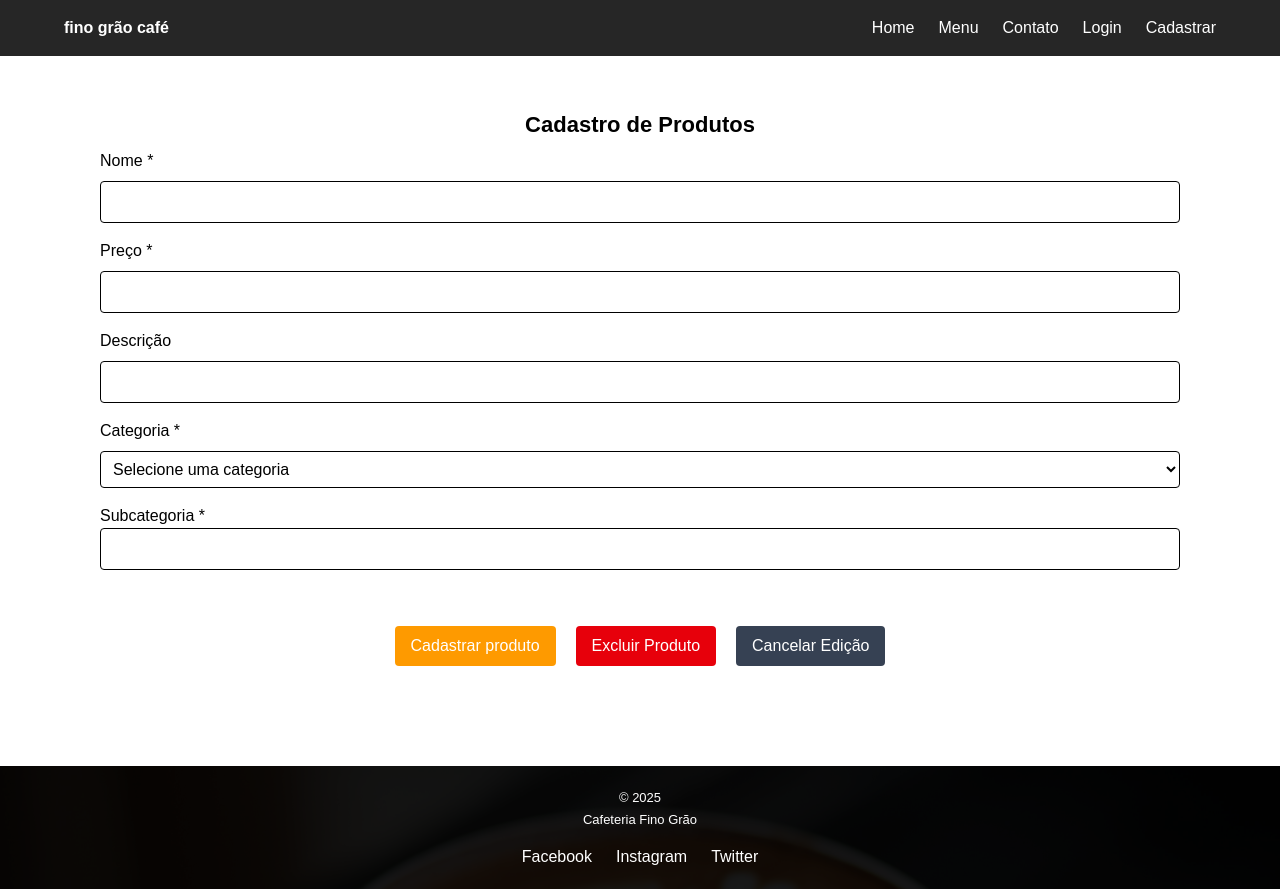
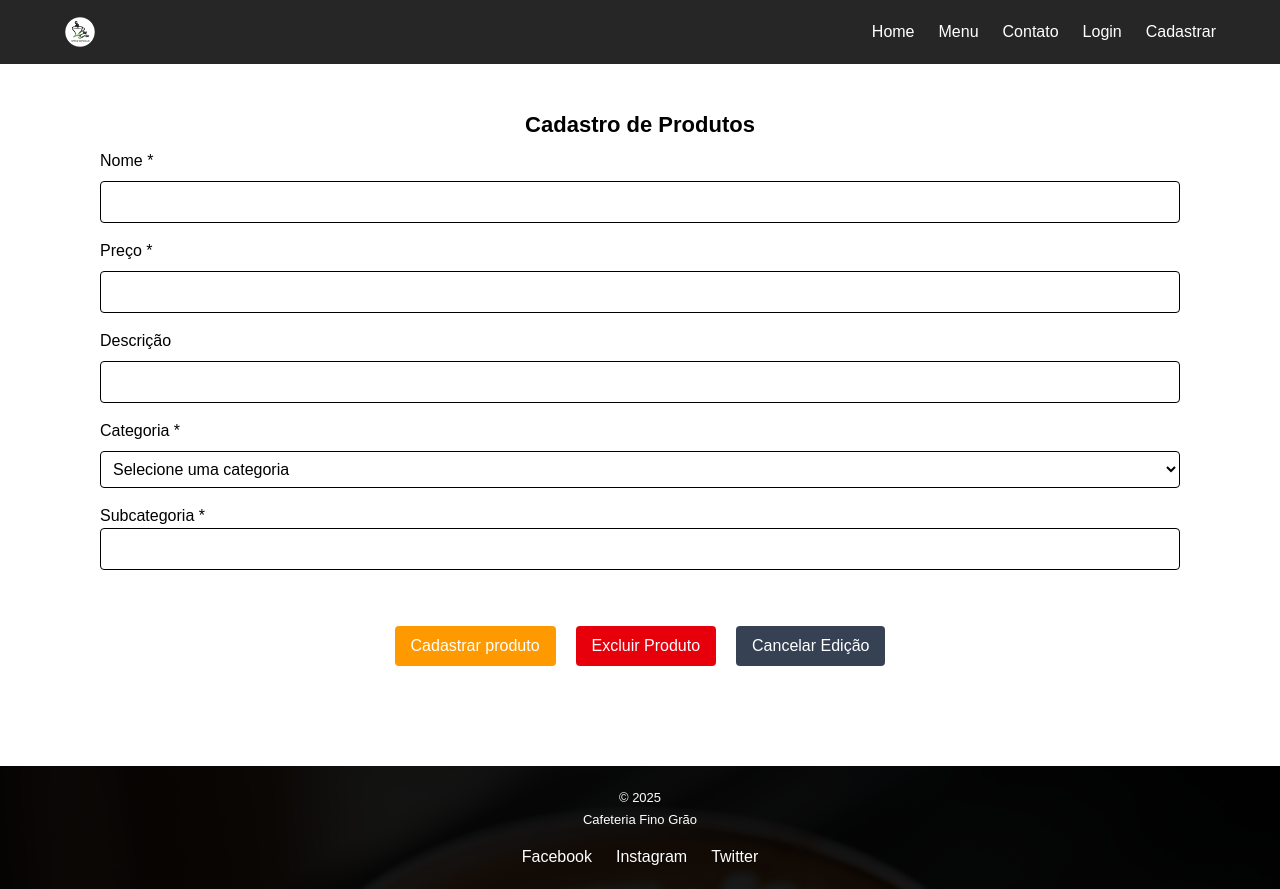
Before and after one commit to japcunha/pex-webapp, a React (Vite) app: page /products/register in a window 1280 px wide. Built offline with nearby package versions, Linux system fonts and the light colour scheme.

Commit message:
feat: alterando design do navbar, e adição de alertas nos formulários

```diff
--- a/src/components/Footer.jsx
+++ b/src/components/Footer.jsx
@@ -8,7 +8,7 @@ export default function Footer() {
           <p>Cafeteria Fino Grão</p>
         <div className="mt-4 space-x-6">
           <a href="https://www.facebook.com" target="_blank" rel="noopener noreferrer" className="hover:text-gray-400">Facebook</a>
-          <a href="https://www.instagram.com" target="_blank" rel="noopener noreferrer" className="hover:text-gray-400">Instagram</a>
+          <a href="https://www.instagram.com/fino_grao_cafes_especiais/" target="_blank" rel="noopener noreferrer" className="hover:text-gray-400">Instagram</a>
           <a href="https://www.twitter.com" target="_blank" rel="noopener noreferrer" className="hover:text-gray-400">Twitter</a>
         </div>
       </div>
--- a/src/components/Navbar.jsx
+++ b/src/components/Navbar.jsx
@@ -1,42 +1,115 @@
 import { Link } from "react-router-dom";
-import '../index.css'
+import "../index.css";
 import { Context } from "../context/UserContext";
-import { useContext } from "react";
+import { useContext, useState } from "react";
 
 export default function Navbar() {
-  const {authenticated, logout} = useContext(Context)
+  const { authenticated, logout } = useContext(Context);
+  const [menuOpen, setMenuOpen] = useState(false);
+
+  const toggleMenu = () => setMenuOpen(!menuOpen);
+
+  const linkStyle =
+    "hover:underline hover:decoration-white hover:text-lg transition-all duration-200 block mt-2 md:mt-0";
 
   return (
     <nav className="bg-black/85  text-white p-4 fixed top-0 w-full z-50">
       <div className="max-w-6xl mx-auto flex justify-between items-center">
+        <Link to="/" className="text-1xl font-bold hover:text-amber-50">
+          <img src="/logo.png" alt="Fino Grão Café" className="h-8 w-auto" />
+        </Link>
 
-        <div className="text-1xl font-bold">
-          <Link to="/" className="hover:text-amber-50">
-            fino grão café
+        <button
+          className="md:hidden focus:outline-none"
+          onClick={toggleMenu}
+          aria-label="Abrir menu"
+        >
+          <svg
+            className="h-6 w-6"
+            fill="none"
+            stroke="currentColor"
+            viewBox="0 0 24 24"
+            xmlns="http://www.w3.org/2000/svg"
+          >
+            {menuOpen ? (
+              <path
+                strokeLinecap="round"
+                strokeLinejoin="round"
+                strokeWidth={2}
+                d="M6 18L18 6M6 6l12 12"
+              />
+            ) : (
+              <path
+                strokeLinecap="round"
+                strokeLinejoin="round"
+                strokeWidth={2}
+                d="M4 6h16M4 12h16M4 18h16"
+              />
+            )}
+          </svg>
+        </button>
+
+        <div
+          className={`md:flex md:items-center space-x-6 ${
+            menuOpen ? "block" : "hidden"
+          } md:block absolute md:static top-full left-0 w-full md:w-auto bg-black/90 md:bg-transparent p-4 md:p-0`}
+        >
+          <Link
+            to="/"
+            className="hover:underline hover:decoration-amber-500 hover:text-lg transition-all duration-200"
+          >
+            Home
           </Link>
+          <Link
+            to="/products/menu"
+            className="hover:underline hover:decoration-amber-500 hover:text-lg transition-all duration-200"
+          >
+            Menu
+          </Link>
+          {authenticated && (
+            <>
+              <Link
+                to="/products/register"
+                className="hover:underline hover:decoration-amber-500 hover:text-lg transition-all duration-200"
+              >
+                Cadastrar produto
+              </Link>
+              <Link
+                to="/products/all"
+                className="hover:underline hover:decoration-amber-500 hover:text-lg transition-all duration-200"
+              >
+                Produtos
+              </Link>
+            </>
+          )}
+          <Link
+            to="/contact"
+            className="hover:underline hover:decoration-amber-500 hover:text-lg transition-all duration-200"
+          >
+            Contato
+          </Link>
+          {authenticated ? (
+            <Link onClick={logout} className="hover:text-amber-50">
+              Sair
+            </Link>
+          ) : (
+            <>
+              <Link
+                to="/login"
+                className="hover:underline hover:decoration-amber-500 hover:text-lg transition-all duration-200"
+              >
+                Login
+              </Link>
+              <Link
+                to="/register"
+                className="hover:underline hover:decoration-amber-500 hover:text-lg transition-all duration-200"
+              >
+                Cadastrar
+              </Link>
+            </>
+          )}
         </div>
-          {authenticated ? (
-            <div className="space-x-6">
-              <Link to="/" className="hover:text-amber-50">Home</Link>
-              <Link to="/products/menu" className="hover:text-amber-50">Menu</Link>
-              <Link to="/products/register" className="hover:text-amber-50">Cadastrar produto</Link>
-               <Link to="/products/all" className="hover:text-amber-50">Produtos</Link>
-              <Link to="/contact" className="hover:text-amber-50">Contato</Link>
-              <Link onClick={logout} className="hover:text-amber-50">Sair</Link>
-        </div>
-          ) : (
-            <div className="space-x-6">
-              <Link to="/" className="hover:text-amber-50">Home</Link>
-              <Link to="/products/menu" className="hover:text-amber-50">Menu</Link>
-              <Link to="/contact" className="hover:text-amber-50">Contato</Link>
-              <Link to="/login" className="hover:text-amber-50">Login</Link>
-              <Link to="/register" className="hover:text-amber-50">Cadastrar</Link>
-            </div>
-          )
-          }
-
       </div>
     </nav>
-
   );
 }
--- a/src/pages/Login.jsx
+++ b/src/pages/Login.jsx
@@ -1,21 +1,20 @@
 import { useContext, useState } from "react";
-import { Context } from "../context/UserContext"
+import { Context } from "../context/UserContext";
 import { Link } from "react-router-dom";
 
 export default function Login() {
   const [email, setEmail] = useState("");
-  const [password, setPassword] = useState("")
-  const { login } = useContext(Context)
+  const [password, setPassword] = useState("");
+  const { login } = useContext(Context);
 
-  async function handleSubmit (e){
-    e.preventDefault()
+  async function handleSubmit(e) {
+    e.preventDefault();
     const user = {
       email,
-      password
-    }
+      password,
+    };
 
-    login(user)
-
+    login(user);
   }
 
   return (
@@ -24,9 +23,7 @@ export default function Login() {
         onSubmit={handleSubmit}
         className="bg-white p-6 rounded shadow-md w-full max-w-sm"
       >
-        <h2 className="text-2xl font-bold mb-7  text-center">
-          Login
-        </h2>
+        <h2 className="text-2xl font-bold mb-7  text-center">Login</h2>
 
         <input
           type="email"
@@ -46,16 +43,15 @@ export default function Login() {
 
         <button
           type="submit"
-          className="w-full bg-black text-white p-3 rounded hover:bg-gray-800">
+          className="w-full bg-black text-white p-3 rounded hover:bg-gray-800 cursor-pointer"
+        >
           Entrar
         </button>
 
-        <p>Não tem conta? <Link to="/register">Cadastrar</Link></p>
-
+        <p>
+          Não tem conta? <Link to="/register">Cadastrar</Link>
+        </p>
       </form>
-
-
-
     </div>
   );
 }
--- a/src/pages/Products.jsx
+++ b/src/pages/Products.jsx
@@ -86,7 +86,12 @@ export default function Products() {
               <div className={styles.div_item}>
                 <h3>{item.name}</h3>
                 <p>{item.description}</p>
-                <span>{item.price}</span>
+                <span>
+                  {Number(item.price).toLocaleString("pt-BR", {
+                    style: "currency",
+                    currency: "BRL",
+                  })}
+                </span>
               </div>
               <div className={styles.div_btn}>
                 <Link className={styles.a_edit} to={`/products/${item.id}`}>
@@ -115,7 +120,12 @@ export default function Products() {
               <div className={styles.div_item}>
                 <h3>{item.name}</h3>
                 <p>{item.description}</p>
-                <span>{item.price}</span>
+                <span>
+                  {Number(item.price).toLocaleString("pt-BR", {
+                    style: "currency",
+                    currency: "BRL",
+                  })}
+                </span>
               </div>
               <div className={styles.div_btn}>
                 <Link className={styles.a_edit} to={`/products/${item.id}`}>
--- a/src/pages/Products.module.css
+++ b/src/pages/Products.module.css
@@ -27,7 +27,7 @@ h2 {
 h3 {
     font-weight: bold;
     font-size: 15px;
-    color: #222;
+    color: #e4d09ae0;
 }
 
 
@@ -52,7 +52,7 @@ ul {
     display: flex;
     justify-content: space-between;
     padding: 5px;
-    border-bottom: 2px solid #454545b8;
+    border-bottom: 2px solid #646363b8;
     margin-bottom: 25px;
 }
 
--- a/src/pages/register.jsx
+++ b/src/pages/register.jsx
@@ -7,6 +7,7 @@ function Register(){
     const [email, setEmail] = useState("")
     const [password, setPassword] = useState("")
     const [confPassword, setConfPassword] = useState("")
+     const [success, setSuccess] = useState("")
 
     const { register } = useContext(Context)
 
@@ -18,8 +19,13 @@ function Register(){
             password,
             confPassword
         }
-        register(user)
-      }
+         try {
+      await register(user)
+      setSuccess("Cadastro feito com sucesso!")
+    } catch (err) {
+      setSuccess("")
+    }
+  }
 
   return (
     <div className="min-h-screen flex items-center justify-center bg-white/30">
@@ -69,7 +75,7 @@ function Register(){
 
         <button
           type="submit"
-          className="w-full bg-black text-white p-3 rounded hover:bg-gray-800">
+          className="w-full bg-black text-white p-3 rounded hover:bg-gray-800 cursor-pointer">
           Cadastrar
         </button>
 
```
Also changed, not shown: src/components/Form.jsx (+24 -9 lines), public/logo.png (added).
